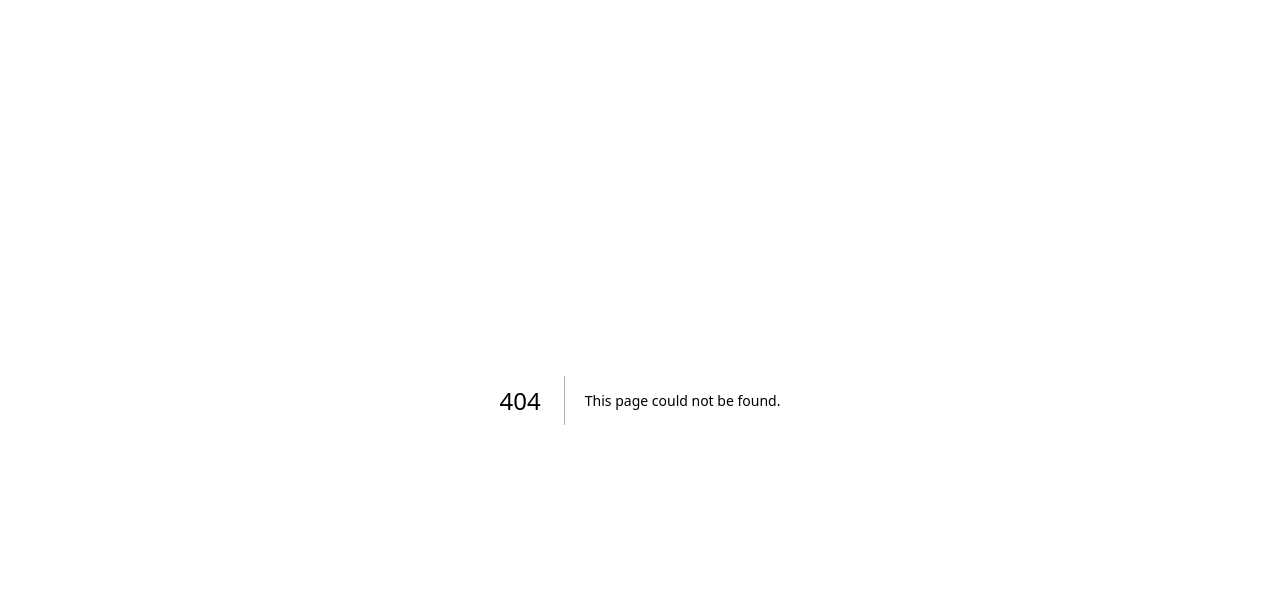
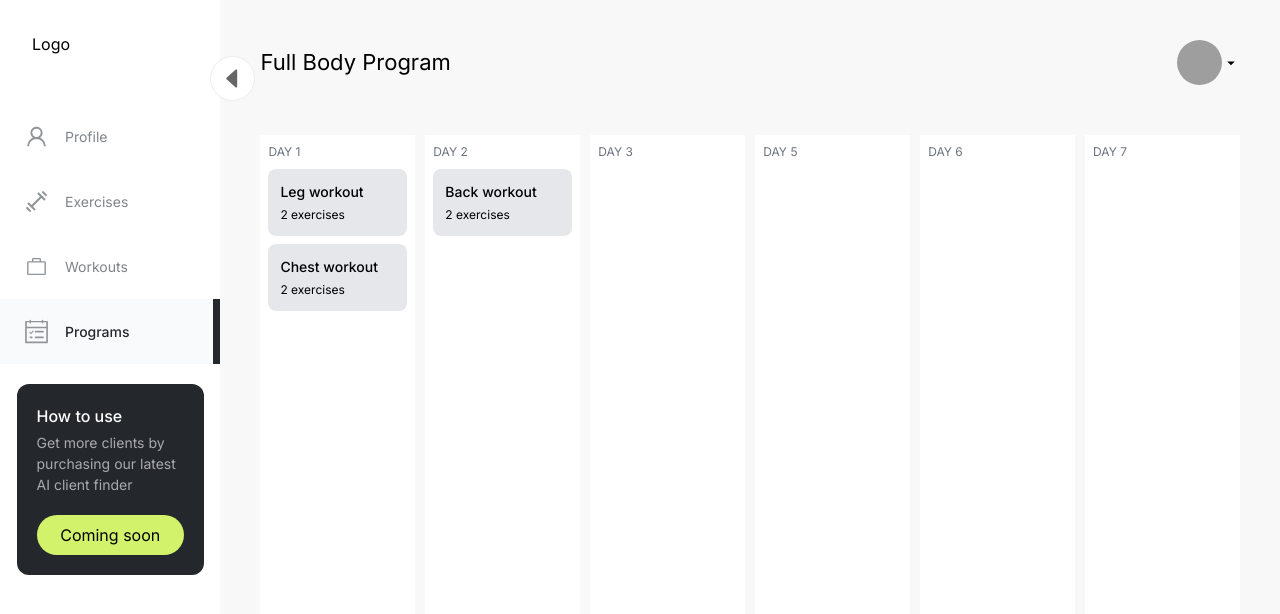
Before and after one commit to JacobDiazCruz/fitness-app, a Next.js app: page /manager/programs/add in a window 1280 px wide. Before the commit this address had no page. Shown: the top 614 px of the page. Built offline with nearby package versions, Linux system fonts and the light colour scheme; grey boxes are pictures that could not be loaded.

Commit message:
Temporary fix: program page

```diff
--- /dev/null
+++ b/src/app/manager/programs/TableItem.tsx
@@ -0,0 +1,20 @@
+import Image from "next/image";
+
+export default function TableItem() {
+  return (
+    <div className="bg-white w-full border border-gray-200 border-solid rounded-lg p-5 my-2">
+      <div className="flex items-center w-full justify-between">
+        <div className="col-2 w-[90%]">
+          <p className="text-[16px] text-medium">Total body program</p>
+          <p className="text-[14px] text-gray-500">3 weeks</p>
+          <p className="text-[14px] text-gray-500 w-[60%] mt-3">Loosely based off of Mark Rippetoe’s Starting Strength. A full body, free weight program that is designed for newcomers or those that have taken a break from weight training. Even if you're not a newbie. This program is beneficial to all.</p>
+        </div>
+        <div className="col-5">
+          <button>
+            <svg t="1685428629909" class="icon" viewBox="0 0 1024 1024" version="1.1" xmlns="http://www.w3.org/2000/svg" p-id="7656" width="20" height="20"><path d="M512 512m-116.949333 0a116.949333 116.949333 0 1 0 233.898666 0 116.949333 116.949333 0 1 0-233.898666 0Z" fill="#b9b6b6" p-id="7657"></path><path d="M512 159.616m-116.949333 0a116.949333 116.949333 0 1 0 233.898666 0 116.949333 116.949333 0 1 0-233.898666 0Z" fill="#b9b6b6" p-id="7658"></path><path d="M512 864.384m-116.949333 0a116.949333 116.949333 0 1 0 233.898666 0 116.949333 116.949333 0 1 0-233.898666 0Z" fill="#b9b6b6" p-id="7659"></path></svg>
+          </button>
+        </div>
+      </div>
+    </div>
+  );
+}
--- /dev/null
+++ b/src/app/manager/programs/[id]/page.tsx
@@ -0,0 +1,196 @@
+'use client'
+
+import { useCallback, useState, useMemo } from "react";
+import Header from "@/components/manager/Header";
+
+export default function EditProgram() {
+  const [draggedWorkout, setDraggedWorkout] = useState(null);
+  const [programDays, setProgramDays] = useState([
+    {
+      name: "Day 1",
+      workouts: [
+        {
+          name: "Leg workout",
+          exercises: [
+            {
+              name: "Leg curl",
+              primaryFocus: "leg",
+              category: "strength",
+              instructions: "",
+              videoLink: "",
+              files: []
+            },
+            {
+              name: "Squats",
+              primaryFocus: "leg",
+              category: "strength",
+              instructions: "",
+              videoLink: "",
+              files: []
+            }
+          ]
+        },
+        {
+          name: "Chest workout",
+          exercises: [
+            {
+              name: "Leg curl",
+              primaryFocus: "leg",
+              category: "strength",
+              instructions: "",
+              videoLink: "",
+              files: []
+            },
+            {
+              name: "Squats",
+              primaryFocus: "leg",
+              category: "strength",
+              instructions: "",
+              videoLink: "",
+              files: []
+            }
+          ]
+        }
+      ]
+    },
+    {
+      name: "Day 2",
+      workouts: [
+        {
+          name: "Back workout",
+          exercises: [
+            {
+              name: "Leg curl",
+              primaryFocus: "leg",
+              category: "strength",
+              instructions: "",
+              videoLink: "",
+              files: []
+            },
+            {
+              name: "Squats",
+              primaryFocus: "leg",
+              category: "strength",
+              instructions: "",
+              videoLink: "",
+              files: []
+            }
+          ]
+        }
+      ]
+    },
+    { name: "Day 3", workouts: [] },
+    { name: "Day 5", workouts: [] },
+    { name: "Day 6", workouts: [] },
+    { name: "Day 7", workouts: [] }
+  ]);
+
+  const removeDraggedWorkout = useCallback((prevDayIndex, prevWorkoutIndex) => {
+    setProgramDays(prevProgramDays => {
+      const cloneProgramDays = [...prevProgramDays];
+      cloneProgramDays[prevDayIndex].workouts.splice(prevWorkoutIndex, 1);
+      return cloneProgramDays;
+    });
+  }, []);
+
+  const addDroppedWorkout = useCallback((currentDayIndex, workout) => {
+    setProgramDays(prevProgramDays => {
+      const cloneProgramDays = [...prevProgramDays];
+      cloneProgramDays[currentDayIndex].workouts.push(workout);
+      return cloneProgramDays;
+    });
+  }, []);
+
+  const onDragEnter = useCallback((e, workout, index, dayIndex) => {
+    e.preventDefault();
+
+    const targetIndex = programDays[dayIndex]?.workouts.findIndex(
+      workout => workout.name === draggedWorkout?.name
+    );
+
+    if (targetIndex !== -1) {
+      const updatedArr = [...programDays];
+      const workoutsArr = [...updatedArr[dayIndex]?.workouts];
+
+      workoutsArr.splice(targetIndex, 1);
+      workoutsArr.splice(index, 0, draggedWorkout);
+
+      updatedArr[dayIndex].workouts = workoutsArr;
+      setProgramDays(updatedArr);
+    }
+  }, [draggedWorkout, programDays]);
+
+  const handleDrop = useCallback(
+    (e, dayIndex) => {
+      e.preventDefault();
+      const draggedWorkoutData = JSON.parse(e.dataTransfer.getData("application/json"));
+
+      if (draggedWorkoutData) {
+        const { prevDayIndex, prevWorkoutIndex, workout } = draggedWorkoutData;
+        removeDraggedWorkout(prevDayIndex, prevWorkoutIndex);
+        addDroppedWorkout(dayIndex, workout);
+      }
+    },
+    [addDroppedWorkout, removeDraggedWorkout]
+  );
+
+  const MappedWorkouts = useMemo(
+    () => ({ workouts, dayIndex }) => (
+      <>
+        {workouts.map((workout, index) => (
+          <div key={workout.name} className="relative">
+            {/* {draggedWorkout?.name}
+            <div
+              className="bg-gray-200 w-full h-[70px] absolute rounded-lg"
+              style={{
+                visibility: draggedWorkout === workout ? 'visible' : 'hidden'
+              }}
+            ></div> */}
+            <div
+              draggable
+              style={{
+                opacity: draggedWorkout === workout ? 0.01 : 1
+              }}
+              onDragStart={e => {
+                e.dataTransfer.setData(
+                  "application/json",
+                  JSON.stringify({ prevWorkoutIndex: index, prevDayIndex: dayIndex, workout })
+                );
+                setDraggedWorkout(workout);
+              }}
+              onDragEnter={e => onDragEnter(e, workout, index, dayIndex)}
+              onDragEnd={(e) => setDraggedWorkout(null)}
+              onDrop={e => setDraggedWorkout(null)}
+              className="w-full rounded-lg mt-2 bg-gray-200 p-3"
+            >
+              <h5 className="text-[14px] font-medium">{workout.name}</h5>
+              <p className="text-[12px] mt-1 text-normal">{workout.exercises.length} exercises</p>
+            </div>
+          </div>
+        ))}
+      </>
+    ),
+    [programDays, setProgramDays, setDraggedWorkout]
+  );
+
+  return (
+    <>
+      <Header pageTitle="Full Body Program" />
+      <div className="flex gap-[10px]">
+        {programDays.map((day, dayIndex) => (
+          <div
+            key={day.name}
+            onDragOver={e => e.preventDefault()}
+            onDrop={e => handleDrop(e, dayIndex)}
+            className="h-[100vh] bg-white w-full p-2"
+          >
+            <p className="uppercase text-[12px] text-gray-500">{day.name}</p>
+            {day.workouts.length > 0 && (
+              <MappedWorkouts workouts={day.workouts} dayIndex={dayIndex} />
+            )}
+          </div>
+        ))}
+      </div>
+    </>
+  );
+}
--- /dev/null
+++ b/src/app/manager/programs/page.tsx
@@ -0,0 +1,29 @@
+'use client'
+
+import TableActions from "@/components/global/TableActions";
+import TableItem from "./TableItem";
+import Header from "@/components/manager/Header";
+import { useRouter } from "next/navigation";
+
+export default function Programs() {
+  const router = useRouter();
+  return (
+    <>
+      <Header pageTitle="Programs" />
+      {/* <TableActions /> */}
+      <div className="page-table mt-8">
+        <div className="flex justify-between px-5 py-3 text-[14px]">
+          <div className="w-[235px]">Workouts</div>
+          <div className="w-[100px]">Primary focus</div>
+          <div className="w-[80px]">Category</div>
+          <div className="w-[100px]">Date added</div>
+          <div></div>
+        </div>
+        <div onClick={(e) => router.push('/manager/programs/123')}>
+          <TableItem />
+        </div>
+        <TableItem />
+      </div>
+    </>
+  );
+}
--- a/src/app/manager/workouts/add/EditExercise/index.tsx
+++ b/src/app/manager/workouts/add/EditExercise/index.tsx
@@ -48,7 +48,7 @@ export default function EditExercises() {
               }}
             ></div>
             <div
-              draggable="true"
+              draggable
               data-id={exercise._id}
               id={exercise._id}
               data-index={index}
@@ -62,12 +62,12 @@ export default function EditExercises() {
                 const targetIndex = selectedExercises.indexOf(draggedExercise);
                 if (index !== targetIndex && targetIndex !== -1) {
                   const updatedArr = [...selectedExercises];
-                  console.log("targetIndex:", targetIndex)
                   updatedArr.splice(targetIndex, 1);
                   updatedArr.splice(index, 0, draggedExercise);
                   setSelectedExercises(updatedArr);
                 }
               }}
+              onDrop={(e) => setDraggedExercise(null)}
               className="cursor-grab"
               style={{
                 opacity: draggedExercise === exercise ? 0.01 : 1
--- /dev/null
+++ b/src/components/global/TableActions.tsx
@@ -0,0 +1,30 @@
+'use client';
+
+import Button from "@/components/global/Button";
+import Link from "next/link";
+
+export default function TableActions({
+  primaryBtnPath,
+  primaryBtnContent
+}) {
+  return (
+    <div className="flex justify-between">
+      <form>
+        <label for="default-search" class="mb-2 text-sm font-medium text-gray-900 sr-only dark:text-white">Search</label>
+        <div class="relative">
+          <div class="absolute inset-y-0 left-0 flex items-center pl-3 pointer-events-none">
+            <svg aria-hidden="true" class="w-5 h-5 text-gray-500 dark:text-gray-400" fill="none" stroke="currentColor" viewBox="0 0 24 24" xmlns="http://www.w3.org/2000/svg"><path stroke-linecap="round" stroke-linejoin="round" stroke-width="2" d="M21 21l-6-6m2-5a7 7 0 11-14 0 7 7 0 0114 0z"></path></svg>
+          </div>
+          <input type="search" id="default-search" class="block w-full p-4 pl-10 text-sm text-gray-900 border border-[#DAE0E5] rounded-lg bg-gray-50 focus:ring-blue-500 focus:border-blue-500 dark:bg-white dark:border-[#DAE0E5] dark:placeholder-gray-400 dark:text-[#000] dark:focus:ring-blue-500 dark:focus:border-blue-500" placeholder="Search name" required />
+        </div>
+      </form>
+        <Link href={primaryBtnPath}>
+          <Button
+            className="btn-dark h-[50px]"
+          >
+            {primaryBtnContent}
+          </Button>
+        </Link>
+    </div>
+  );
+}
```
Also changed, not shown: src/app/manager/profile/page.tsx (+4 -4 lines).
